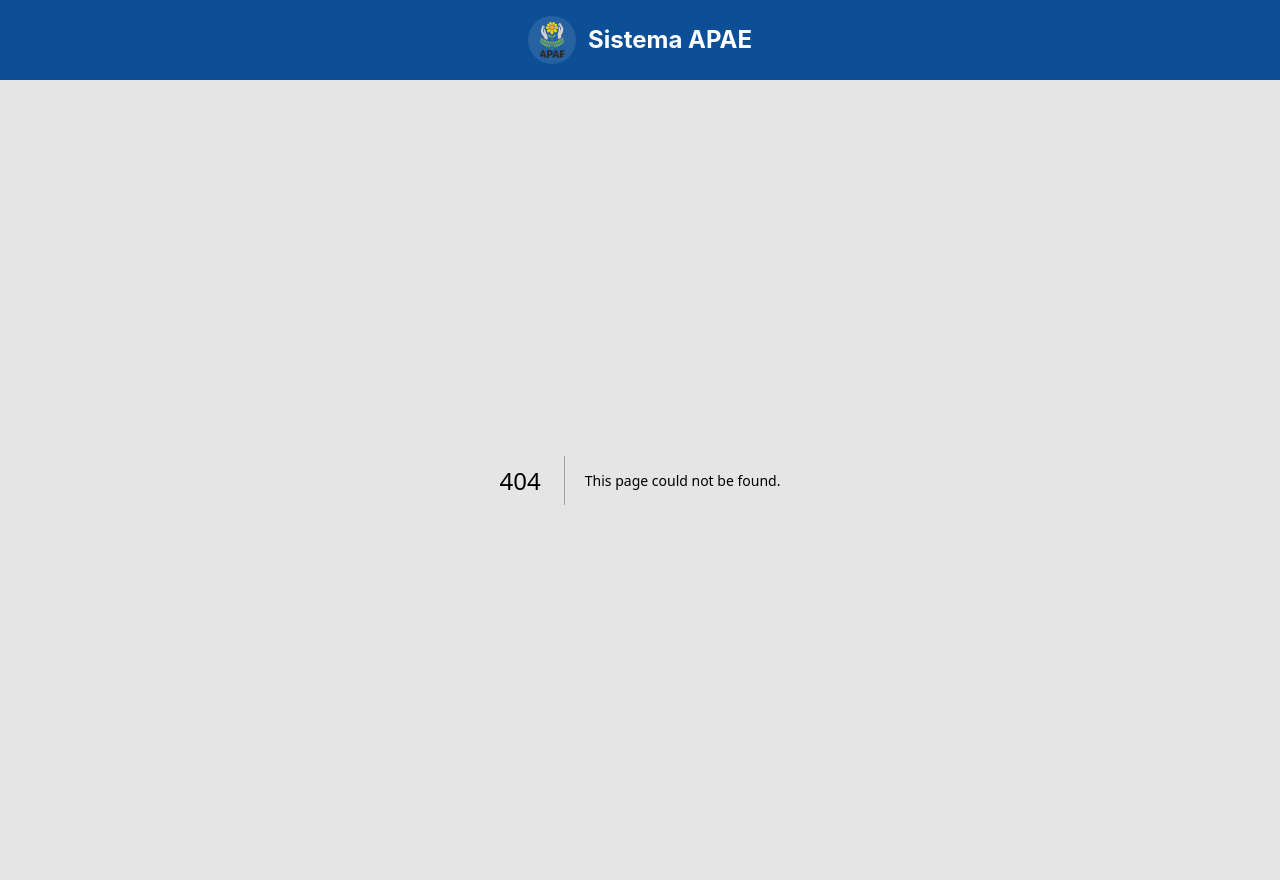
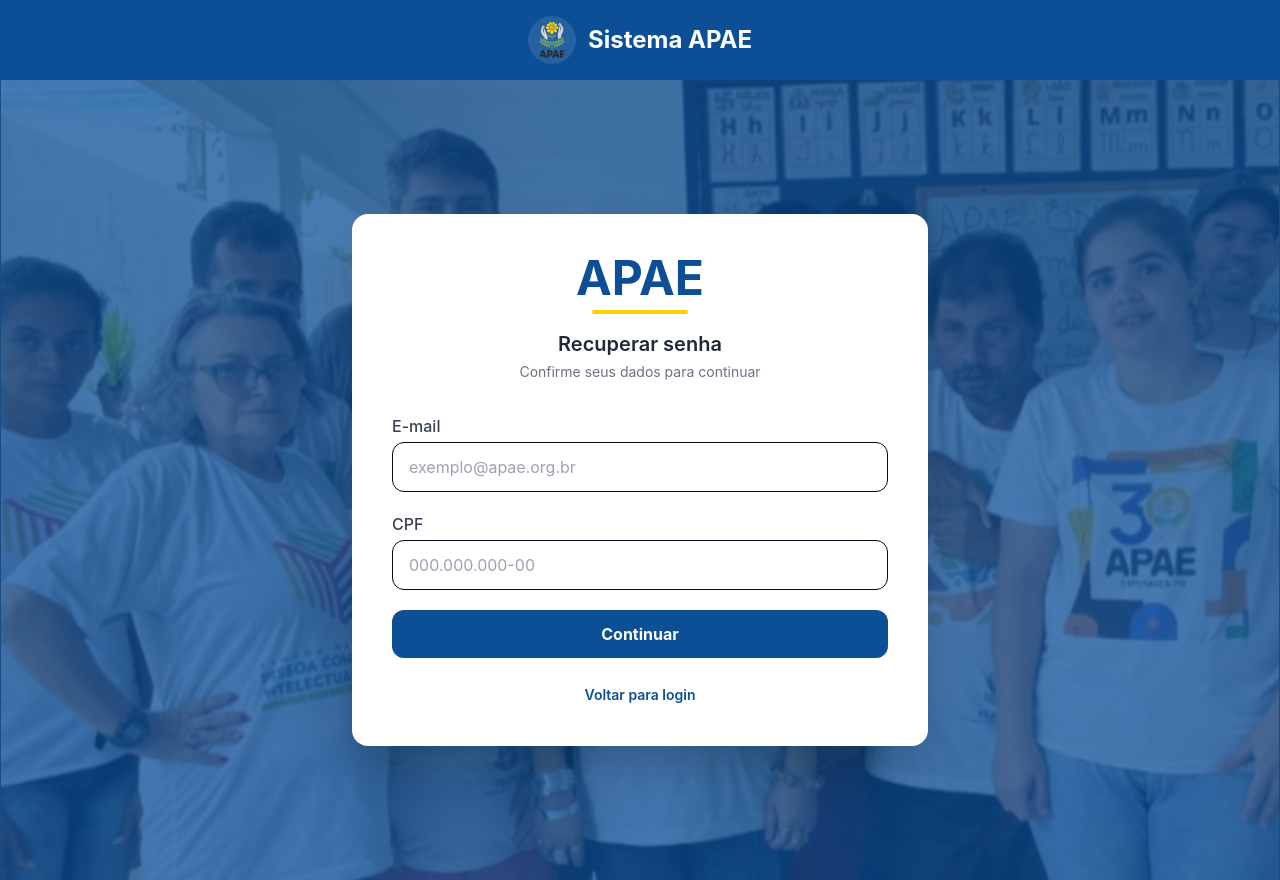
Before and after one commit to IFPBEsp/APAE-gestao-escolar, a Next.js app in the folder app/: page /esqueci-senha in a window 1280 px wide. Before the commit this address had no page. Built offline with nearby package versions, Linux system fonts and the light colour scheme.

Commit message:
feature-alterando a tela de login e adicionando campo e tela de esqueci senha

```diff
--- /dev/null
+++ b/app/src/app/esqueci-senha/page.tsx
@@ -0,0 +1,112 @@
+'use client'
+
+import { useState } from "react";
+import { useRouter } from "next/navigation";
+
+export default function EsqueciSenhaPage() {
+  const router = useRouter();
+
+  const [email, setEmail] = useState("");
+  const [cpf, setCpf] = useState("");
+  const [erro, setErro] = useState("");
+  const [carregando, setCarregando] = useState(false);
+
+  const handleSubmit = (e: React.FormEvent) => {
+    e.preventDefault();
+    setErro("");
+
+    if (!email || !cpf) {
+      setErro("Preencha todos os campos.");
+      return;
+    }
+
+    setCarregando(true);
+
+    setTimeout(() => {
+      router.push(`/primeiro-acesso?mode=reset&email=${email}`);
+    }, 600);
+  };
+
+  return (
+    <div className="min-h-screen relative flex items-center justify-center">
+
+      <div
+        className="absolute inset-0 bg-cover bg-center"
+        style={{ backgroundImage: "url('/apae-background.png')" }}
+      >
+        <div className="absolute inset-0 bg-[#0D4F97] opacity-75"></div>
+      </div>
+
+      <div className="relative z-10 w-full max-w-xl mx-6">
+        <div className="bg-white rounded-2xl shadow-2xl p-10">
+
+          {/* Header */}
+          <div className="text-center mb-8">
+            <h1 className="text-5xl font-bold text-[#0D4F97] mb-2">APAE</h1>
+            <div className="h-1 w-24 bg-[#FFD000] mx-auto rounded-full mb-4"></div>
+            <h2 className="text-xl font-semibold text-gray-800">
+              Recuperar senha
+            </h2>
+            <p className="text-sm text-gray-500 mt-1">
+              Confirme seus dados para continuar
+            </p>
+          </div>
+
+          {/* Form */}
+          <form onSubmit={handleSubmit} className="space-y-5">
+
+            <div>
+              <label className="block text-gray-700 mb-1">E-mail</label>
+              <input
+                type="email"
+                placeholder="exemplo@apae.org.br"
+                value={email}
+                onChange={(e) => setEmail(e.target.value)}
+                className="w-full px-4 py-3 border rounded-lg focus:ring-2 focus:ring-[#0D4F97]"
+                disabled={carregando}
+              />
+            </div>
+
+            <div>
+              <label className="block text-gray-700 mb-1">CPF</label>
+              <input
+                type="text"
+                placeholder="000.000.000-00"
+                value={cpf}
+                onChange={(e) => setCpf(e.target.value)}
+                className="w-full px-4 py-3 border rounded-lg focus:ring-2 focus:ring-[#0D4F97]"
+                disabled={carregando}
+              />
+            </div>
+
+            {erro && (
+              <div className="bg-red-50 border border-red-200 text-red-700 px-3 py-2 rounded">
+                {erro}
+              </div>
+            )}
+
+            <button
+              type="submit"
+              disabled={carregando}
+              className="w-full bg-[#0D4F97] text-white py-3 rounded-lg font-bold hover:bg-[#FFD000] hover:text-[#0D4F97] transition-all"
+            >
+              {carregando ? "Validando..." : "Continuar"}
+            </button>
+
+          </form>
+
+          {/* Voltar */}
+          <div className="text-center mt-6">
+            <button
+              onClick={() => router.push("/login")}
+              className="text-sm text-[#0D4F97] hover:text-[#FFD000]"
+            >
+              Voltar para login
+            </button>
+          </div>
+
+        </div>
+      </div>
+    </div>
+  );
+}
--- a/app/src/components/Login.tsx
+++ b/app/src/components/Login.tsx
@@ -126,6 +126,16 @@ export default function LoginComponent({ tipoPredefinido }: LoginProps) {
               </div>
             </div>
 
+            <div className="text-right">
+              <button
+                type="button"
+                onClick={() => router.push("/esqueci-senha")}
+                className="text-sm text-[#0D4F97] hover:text-[#FFD000] transition-colors font-medium"
+              >
+                Esqueci minha senha
+              </button>
+            </div>
+
             {erro && (
               <div className="bg-red-50 border border-red-200 text-red-700 px-4 py-3 rounded-lg">
                 {erro}
--- a/app/src/components/PrimeiroAcesso.tsx
+++ b/app/src/components/PrimeiroAcesso.tsx
@@ -9,6 +9,8 @@ export default function PrimeiroAcessoComponent() {
   const router = useRouter();
   const params = useSearchParams();
   const email = params.get("email") || "";
+  const mode = params.get("mode");
+  const isReset = mode === "reset";
 
   const [senha, setSenha] = useState("");
   const [confirmarSenha, setConfirmarSenha] = useState("");
@@ -28,6 +30,16 @@ export default function PrimeiroAcessoComponent() {
     setCarregando(true);
 
     try {
+      if (isReset) {
+      // 🚫 NÃO chama backend
+      console.log("Fluxo de reset (mock)");
+
+      alert("Senha redefinida com sucesso!");
+      router.push("/login?tipo=professor");
+      return;
+    }
+
+      // fluxo normal (já existente)
       await primeiroAcesso(email, senha);
       alert("Senha cadastrada com sucesso!");
       router.push("/login?tipo=professor");
@@ -40,7 +52,6 @@ export default function PrimeiroAcessoComponent() {
 
   return (
     <div className="min-h-screen relative flex items-center justify-center">
-      {/* Background igual ao login */}
       <div
         className="absolute inset-0 bg-cover bg-center"
         style={{ backgroundImage: "url('/apae-background.png')" }}
@@ -56,7 +67,7 @@ export default function PrimeiroAcessoComponent() {
               <div className="h-1.5 w-32 bg-[#FFD000] mx-auto rounded-full"></div>
             </div>
             <h2 className="text-2xl md:text-3xl font-semibold text-gray-800">
-              Primeiro acesso do Professor
+              {isReset ? "Redefinir senha" : "Primeiro acesso do Professor"}
             </h2>
           </div>
 
@@ -118,7 +129,7 @@ export default function PrimeiroAcessoComponent() {
                 <div className="w-6 h-6 border-4 border-white border-t-transparent rounded-full animate-spin"></div>
               ) : (
                 <>
-                  <LogIn size={24} /> Cadastrar senha
+                  <LogIn size={24} /> {isReset ? "Salvar nova senha" : "Cadastrar senha"}
                 </>
               )}
             </button>
```
